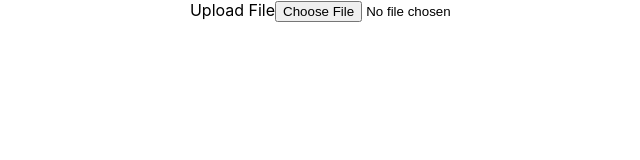
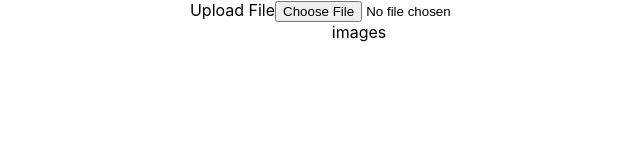
Before and after one commit to AishwaryaKaranth/gallery-firebase, a React (Create React App) app in the folder gallery/: page / in a window 1280 px wide. Shown: the top 160 px of the page, without its empty margins (281-921 px from the left). Built offline with nearby package versions, Linux system fonts and the light colour scheme.

Commit message:
added image grid

```diff
--- a/gallery/src/App.js
+++ b/gallery/src/App.js
@@ -1,10 +1,12 @@
 import React from "react";
 import './App.css';
 import UploadForm from "./components/formUpload.js";
+import ImageGrid from "./components/imageGrid";
 function App() {
   return (
     <div className="App">
       <UploadForm/>
+      <ImageGrid/>
     </div>
   );
 }
--- /dev/null
+++ b/gallery/src/components/imageGrid.js
@@ -0,0 +1,11 @@
+import React from "react";
+
+const ImageGrid = ()=>{
+    return(
+        <div className="img-grid">
+            images
+        </div>
+    )
+}
+
+export default ImageGrid;
```
Also changed, not shown: gallery/src/customHooks/useFirestore.js (added).
